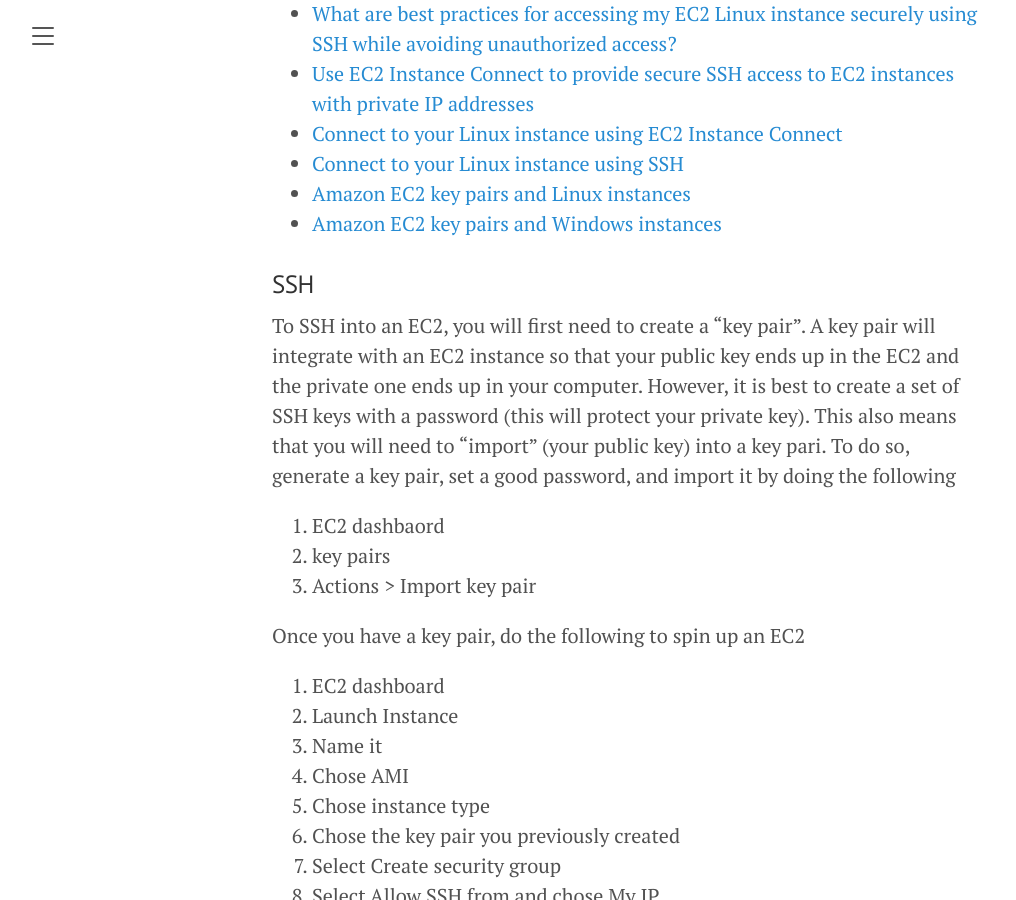
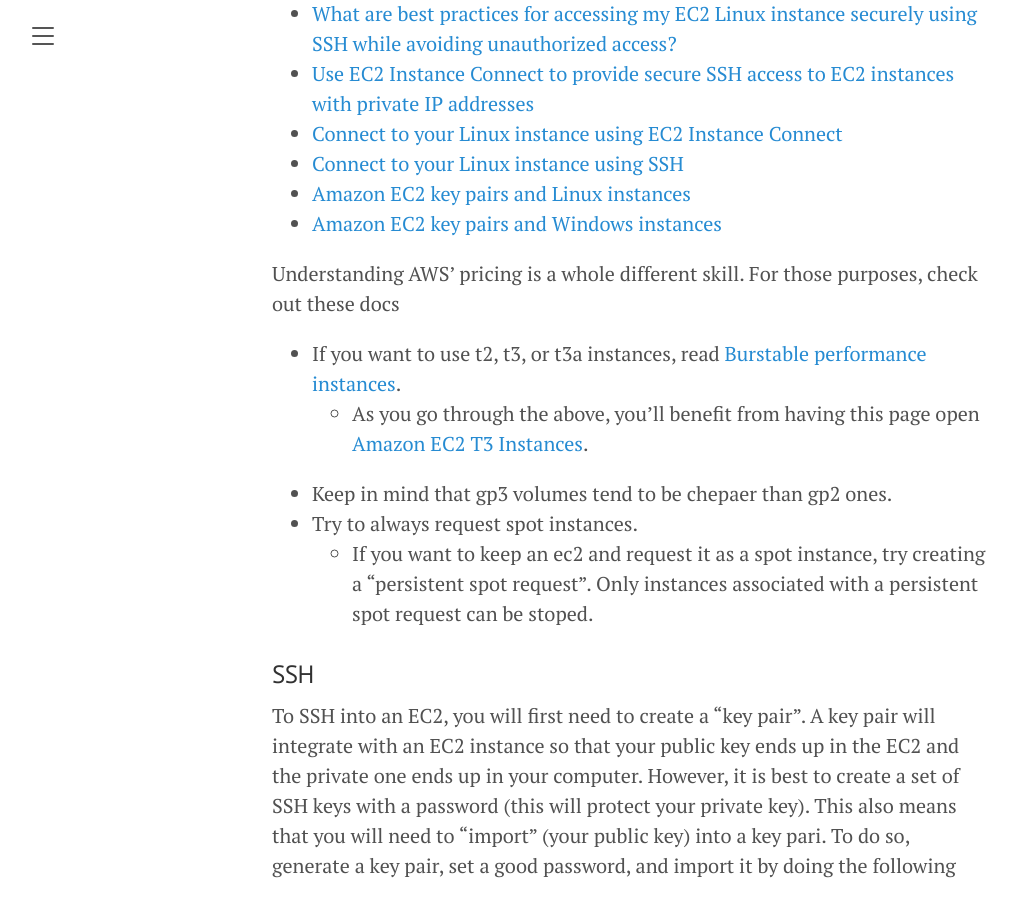
Before and after one commit to seafoodfry/seafoodfry.github.io, a Jekyll site: the page built from _posts/2022-06-12-aws-lab-setup.md, in a window 1280 px wide and 900 px high, scrolled down 10181 px. Shown: the whole window, without its empty margins (8-1024 px from the left). Built offline with Jekyll 4.4.1, drawn with Linux system fonts in a browser that asks for light colours.

Commit message:
Documented pricing info
Signed-off-by: seafoodfry <>

```diff
--- a/_posts/2022-06-12-aws-lab-setup.md
+++ b/_posts/2022-06-12-aws-lab-setup.md
@@ -328,6 +328,15 @@
 * [Amazon EC2 key pairs and Linux instances](https://docs.aws.amazon.com/AWSEC2/latest/UserGuide/ec2-key-pairs.html)
 * [Amazon EC2 key pairs and Windows instances](https://docs.aws.amazon.com/AWSEC2/latest/WindowsGuide/ec2-key-pairs.html)
 
+Understanding AWS' pricing is a whole different skill.
+For those purposes, check out these docs
+* If you want to use t2, t3, or t3a instances, read [Burstable performance instances](https://docs.aws.amazon.com/AWSEC2/latest/UserGuide/burstable-performance-instances.html).
+  * As you go through the above, you'll benefit from having this page open [Amazon EC2 T3 Instances](https://aws.amazon.com/ec2/instance-types/t3/).
+* Keep in mind that gp3 volumes tend to be chepaer than gp2 ones.
+* Try to always request spot instances.
+  * If you want to keep an ec2 and request it as a spot instance, try creating a "persistent spot request".
+    Only instances associated with a persistent spot request can be stoped.
+
 ### SSH
 
 To SSH into an EC2, you will first need to create a "key pair".
```
